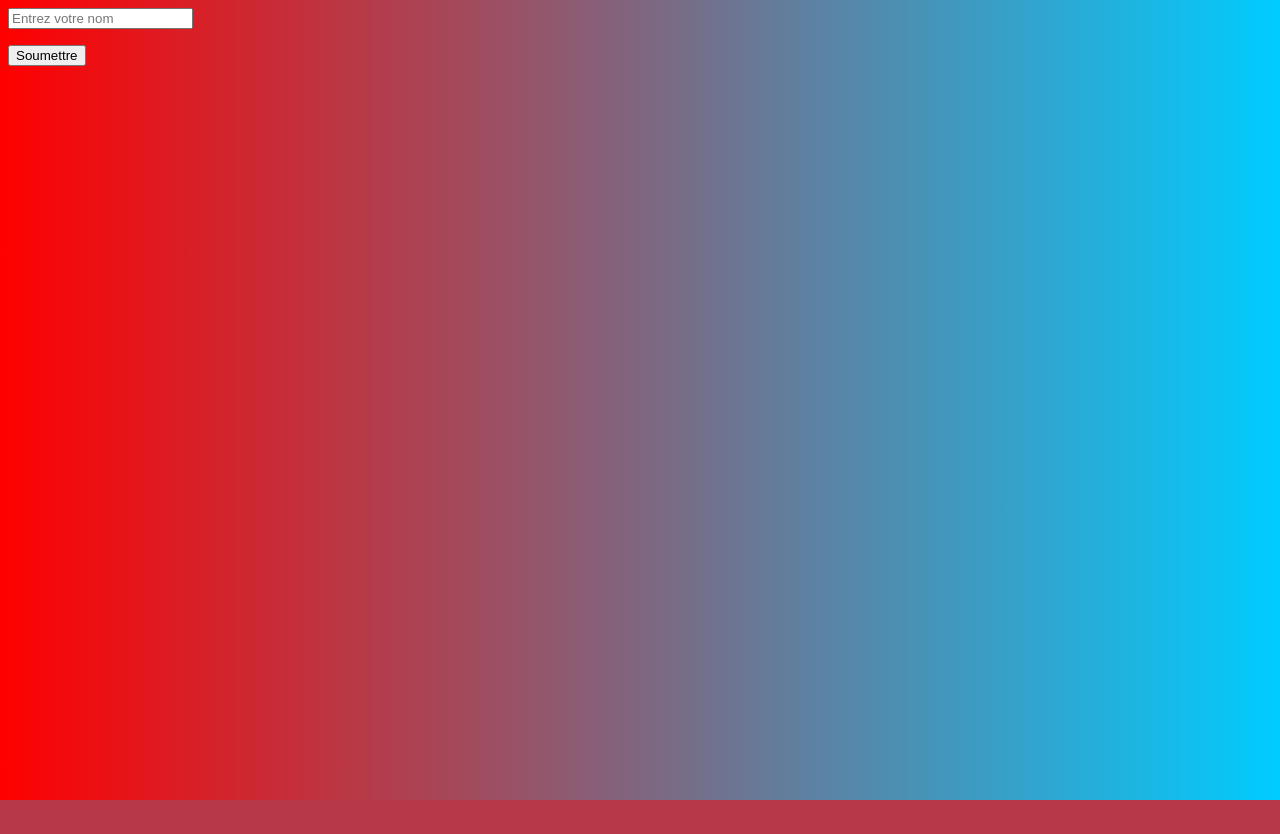
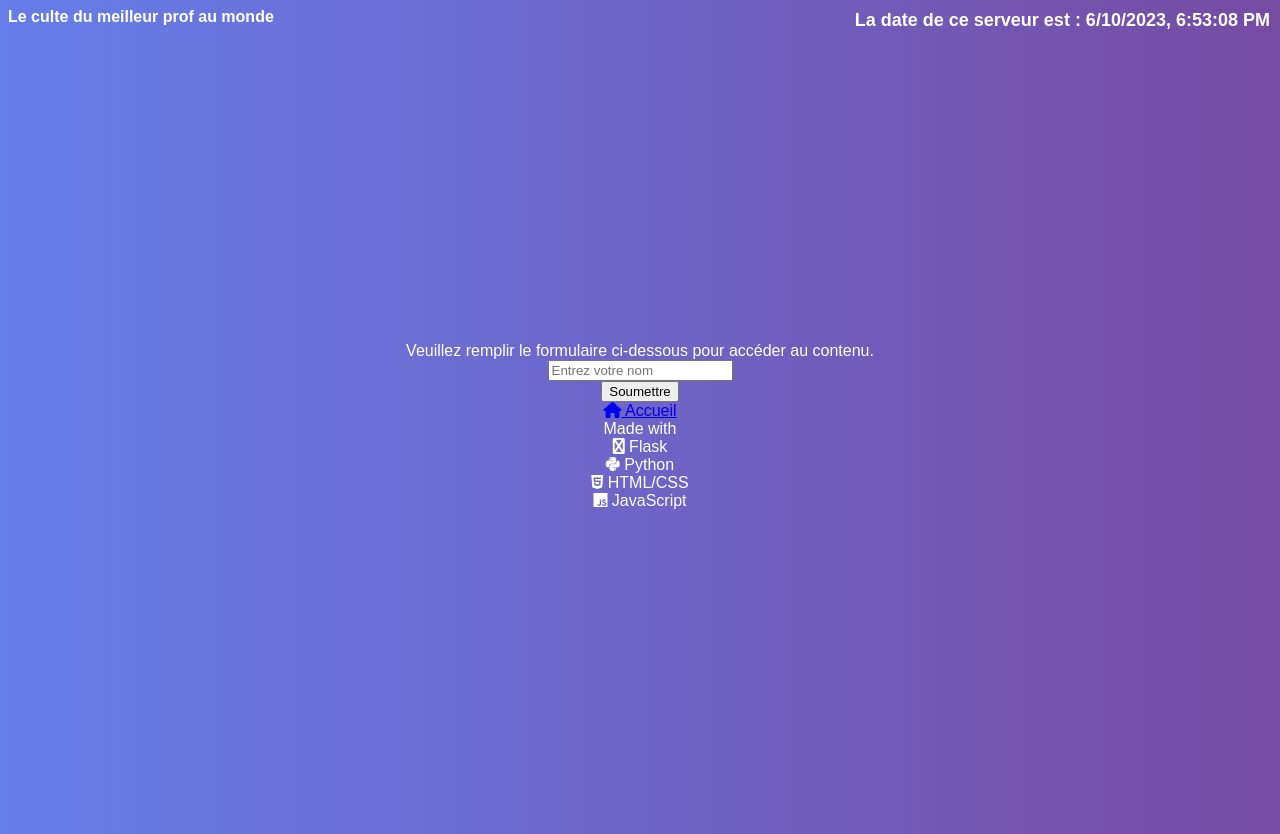
Before and after one commit to Ranini/mboudjatat, a Flask app: page /hello in a window 1280 px wide. Before the commit the page ends 800 px from the top, so only its background shows below. Run offline with Flask 2, Linux system fonts and the light colour scheme.

Commit message:
finalusation des chagment
je connais rien a github

```diff
--- a/main.py
+++ b/main.py
@@ -1,11 +1,13 @@
 from flask import Flask, render_template, request
 import datetime
+import pytz
 
 app = Flask(__name__)
+paris_timezone = pytz.timezone("Europe/Paris")
 
 @app.route('/')
 def index():
-    now = datetime.datetime.now()
+    now = datetime.datetime.now(paris_timezone)
     timeString = now.strftime("%d/%m/%y %H:%M")
     templateData = {
         'time': timeString
@@ -23,6 +25,11 @@ def hello():
         return render_template('page.html', name=name)
     else:
         return render_template('page.html')
+    now = datetime.datetime.now(paris_timezone)
+    timeString = now.strftime("%d/%m/%y %H:%M")
+    templateData = {
+        'time': timeString
+    }
 
 if __name__ == '__main__':
     app.run(debug=True, host='0.0.0.0')
--- a/pyproject.toml
+++ b/pyproject.toml
@@ -8,6 +8,7 @@ authors = ["Your Name <you@example.com>"]
 python = ">=3.10.0,<3.11"
 replit = "^3.2.4"
 Flask = "^2.1.3"
+pytz = "^2023.3"
 
 [tool.poetry.dev-dependencies]
 debugpy = "^1.6.2"
--- a/static/script.js
+++ b/static/script.js
@@ -19,3 +19,18 @@ function handleKeyDown(event) {
 }
 
 document.addEventListener("keydown", handleKeyDown);
+
+document.addEventListener("DOMContentLoaded", function() {
+  // Obtenez l'élément de date du serveur
+  var timeElement = document.getElementById("server-date");
+
+  // Vérifiez si l'élément existe
+  if (timeElement) {
+    // Obtenez l'heure actuelle
+    var currentTime = new Date();
+    var timeString = "La date de ce serveur est : " + currentTime.toLocaleString();
+
+    // Mettez à jour le contenu de l'élément avec l'heure du serveur
+    timeElement.textContent = timeString;
+  }
+});
--- a/static/style.css
+++ b/static/style.css
@@ -1,22 +1,85 @@
+@keyframes fadeIn {
+  0% {
+    opacity: 0;
+  }
+  100% {
+    opacity: 1;
+  }
+}
+
+.fade-in {
+  animation: fadeIn 1s ease-in;
+}
+
+.center-link {
+  display: flex;
+  flex-direction: column;
+  align-items: center;
+  justify-content: center;
+  height: 100vh;
+  text-align: center;
+}
+
+ul {
+  text-align: center;
+  list-style-type: none;
+  padding: 0;
+}
+
+ul li {
+  margin-bottom: 10px;
+}
+
+.green-button {
+  display: inline-block;
+  padding: 20px 40px;
+  background-color: #5cb85c;
+  color: white;
+  text-decoration: none;
+  border-radius: 5px;
+  font-size: 24px;
+}
+
 body {
-    background: linear-gradient(to right, #ff0000, #00ccff);
-    color: #1c7d76;
+  background: linear-gradient(to right, #667eea, #764ba2);
+  background-attachment: fixed;
+  background-repeat: no-repeat;
+  background-size: cover;
+  color: white;
+  font-family: Arial, sans-serif;
+}
+
+h1,
+h2,
+p {
+  margin: 0;
+  padding: 0;
+}
+
+h1 {
+  font-size: 24px;
+  font-weight: bold;
+  margin-bottom: 10px;
+}
+
+h2 {
+  font-size: 18px;
+  margin-bottom: 10px;
+}
+
+ul li {
+  font-size: 16px;
 }
 
 .top-right {
-    position: absolute;
-    top: 10px;
-    right: 10px;
+  position: absolute;
+  top: 10px;
+  right: 10px;
 }
 
-.center-link {
-    text-align: center;
-    margin-top: 50vh;
-    transform: translateY(-50%);
+
+.qualities-container {
+  border: 2px solid #000;
+  padding: 10px;
+  background-image: linear-gradient(to bottom, #ac30b5, #2283b4);
 }
-
-.center-link a {
-    font-size: 40px;
-}
-
-p { font-family: Arial; }
--- a/templates/page.html
+++ b/templates/page.html
@@ -1,15 +1,40 @@
+<!DOCTYPE html>
 <html>
 <head>
-<link rel="stylesheet" href='/static/style.css' />
+  <title>Le site du meilleur prof du collège</title>
+  <link rel="stylesheet" href="/static/style.css" />
+  <link rel="stylesheet" href="https://cdnjs.cloudflare.com/ajax/libs/font-awesome/6.0.0-beta2/css/all.min.css" integrity="sha512-YWzhKL2whUzgiheMoBFwW8CKV4qpHQAEuvilg9FAn5VJUDwKZZxkJNuGM4XkWuk94WCrrwslk8yWNGmY1EduTA" crossorigin="anonymous" />
 </head>
 <body>
-  <form action="/hello" method="POST">
-    <p><input type="text" name="name" placeholder="Entrez votre nom"></p>
-    <input type="submit" value="Soumettre">
-  </form>
-
-  {% if name %}
-    <h1>Hello {{ name }}!</h1>
-  {% endif %}
+  <div class="top-right">
+    <h2 id="server-date">La date de ce serveur est : </h2>
+  </div>
+  <strong>Le culte du meilleur prof au monde</strong>
+  <div class="center-link">
+    {% if name %}
+      <p>Cher {{ name }},</p>
+      <p>Je suis ravi de vous présenter ce site web, réalisé spécialement pour m.boudjatat en guise de cadeau. Ce site est le fruit de mon travail et de mon appréciation pour m.boudjatat en tant que professeur exceptionnel.</p>
+      <p>J'ai créé ce site avec les outils que je maîtrise plus ou mois et chatgpt, dont vous avez sûrement entendu parler. Parmi eux, l'utilisation de langages de programmation tels que <i class="fab fa-python"></i> Python, <i class="fab fa-html5"></i> HTML/CSS et <i class="fab fa-js"></i> JavaScript pour la mise en page et l'interactivité.</p>
+      <p>Ce site est ma façon de lui exprimer exprimer ma gratitude et mon admiration pour votre gentillesse, votre sens de l'humour et le temps que vous consacrez à vos élèves. J'espère qu'il lui plaira et qu'il témoignera de mon profond respect envers vous.</p>
+      <p>Merci encore pour tout ce que vous faites.</p>
+      <p>Bien cordialement,</p>
+      <p>Rani el Jouzou</p>
+    {% else %}
+      <p>Veuillez remplir le formulaire ci-dessous pour accéder au contenu.</p>
+      <form action="/hello" method="POST">
+        <p><input type="text" name="name" placeholder="Entrez votre nom"></p>
+        <input type="submit" value="Soumettre" class="submit-button">
+      </form>
+    {% endif %}
+    <a href="/" class="home-button"><i class="fas fa-home"></i> Accueil</a>
+    <div class="made-with">
+      <p>Made with</p>
+      <p><i class="fab fa-flask"></i> Flask</p>
+      <p><i class="fab fa-python"></i> Python</p>
+      <p><i class="fab fa-html5"></i> HTML/CSS</p>
+      <p><i class="fab fa-js"></i> JavaScript</p>
+    </div>
+  </div>
+  <script src="/static/script.js"></script>
 </body>
 </html>
```
Also changed, not shown: templates/boudjatat.html (+11 -20 lines), templates/index.html (+15 -10 lines), 1 other file.
